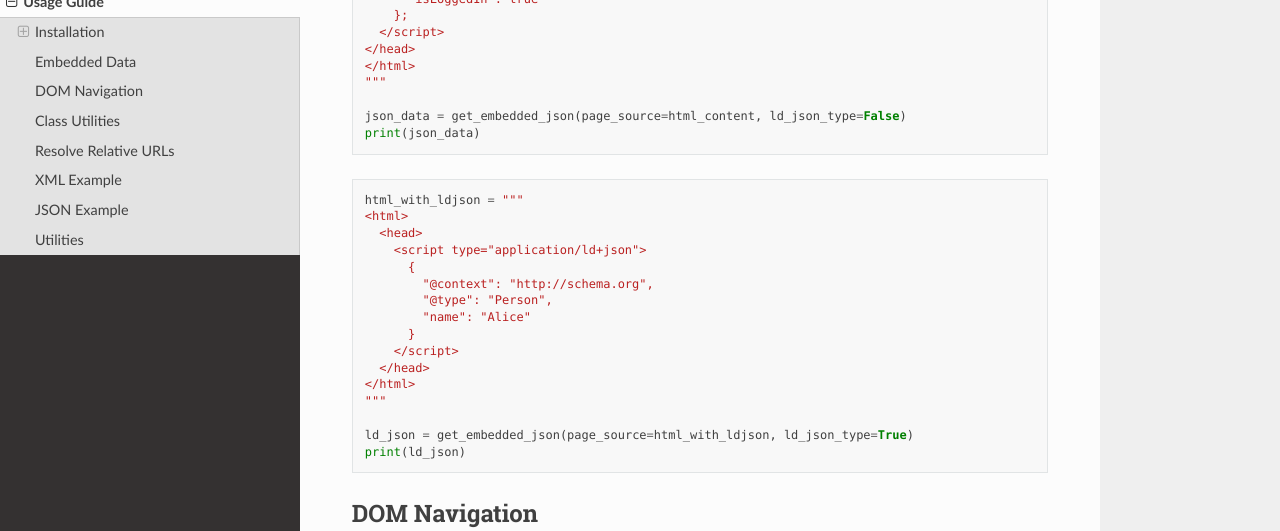
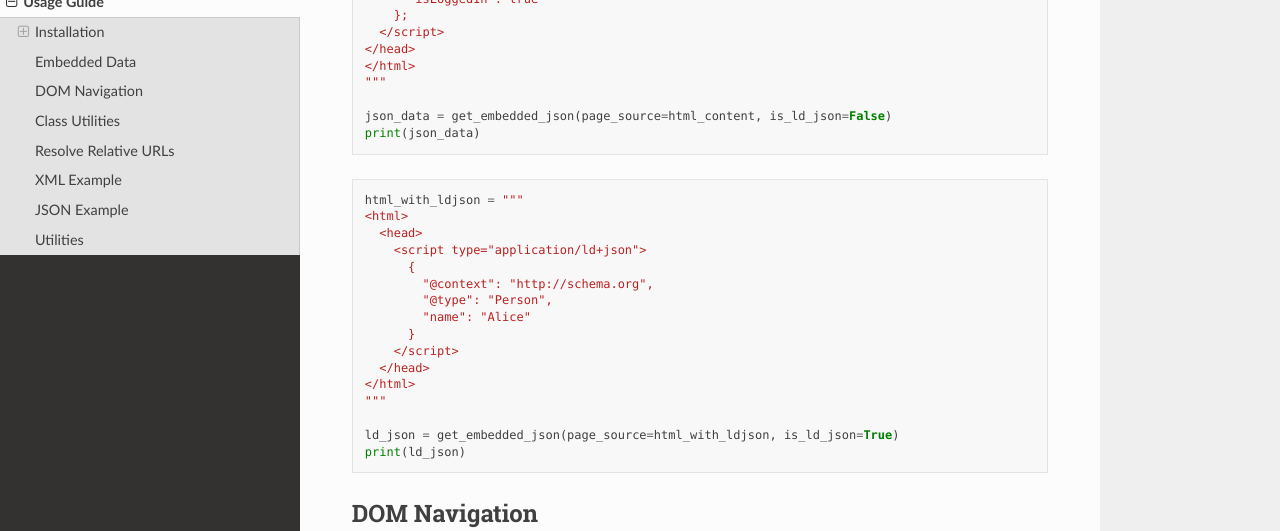
Before and after one commit to RameshChandra5/scrapery, a Sphinx documentation site: the page built from docs/usage.rst, in a window 1280 px wide and 900 px high, scrolled down 1282 px. Shown: the part 151-682 px from the top of the window. Built offline with Sphinx 7.4.7 and the Read the Docs theme 3.1.0, drawn with Linux system fonts in a browser that asks for light colours.

Commit message:
Add files via upload

```diff
--- a/docs/usage.rst
+++ b/docs/usage.rst
@@ -85,7 +85,7 @@ Embedded Data
     </html>
     """
 
-    json_data = get_embedded_json(page_source=html_content, ld_json_type=False)
+    json_data = get_embedded_json(page_source=html_content, is_ld_json=False)
     print(json_data)
 
 .. code-block:: python
@@ -104,7 +104,7 @@ Embedded Data
     </html>
     """
 
-    ld_json = get_embedded_json(page_source=html_with_ldjson, ld_json_type=True)
+    ld_json = get_embedded_json(page_source=html_with_ldjson, is_ld_json=True)
     print(ld_json)
 
 
```
